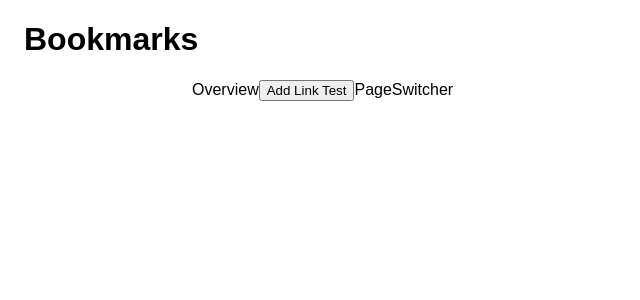
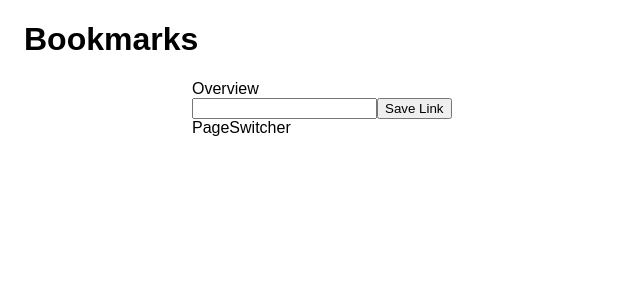
Before and after one commit to balraj-johal/phantom-bookmarks-list, a React (Create React App) app: page / in a window 1280 px wide. Shown: the top 300 px of the page, without its empty margins (0-640 px from the left). Built offline with nearby package versions, Linux system fonts and the light colour scheme; a web font is replaced by a local one.

Commit message:
add link form

```diff
--- /dev/null
+++ b/src/components/AddLinkForm.js
@@ -0,0 +1,21 @@
+import { useState } from "react";
+
+function AddLinkForm(props) {
+  const [url, setURL] = useState("");
+
+  return(
+    <div className="bookmark-link add-link">
+      <input
+        type="text"
+        onChange={e => setURL(e.target.value)}
+      />
+      <button onClick={() => {
+        props.addLink({url});
+      }}>
+        Save Link
+      </button>
+    </div>
+  )
+}
+
+export default AddLinkForm;
--- a/src/components/BookmarkList.js
+++ b/src/components/BookmarkList.js
@@ -1,29 +1,24 @@
 import useSavedLinks from "../hooks/useSavedLinks";
+import AddLinkForm from "./AddLinkForm";
 import BookmarkLink from "./BookmarkLink";
 
 function BookmarkList(props) {
   const {
     paginatedLinks,
-    addLink,
-    deleteLink
+    deleteLink,
+    addLink
   } = useSavedLinks(props.pageNumber);
 
   return(
     <>
-      { paginatedLinks.map((link) => (
+      <AddLinkForm addLink={addLink} />
+      {paginatedLinks.map((link) => (
         <BookmarkLink
           link={link}
           key={link.id}
           deleteLink={deleteLink}
         />
-      )) }
-      <button onClick={() => {
-        addLink({
-          url: paginatedLinks.length.toString()
-        });
-      }}>
-        Add Link Test
-      </button>
+      ))}
     </>
   )
 }
```
